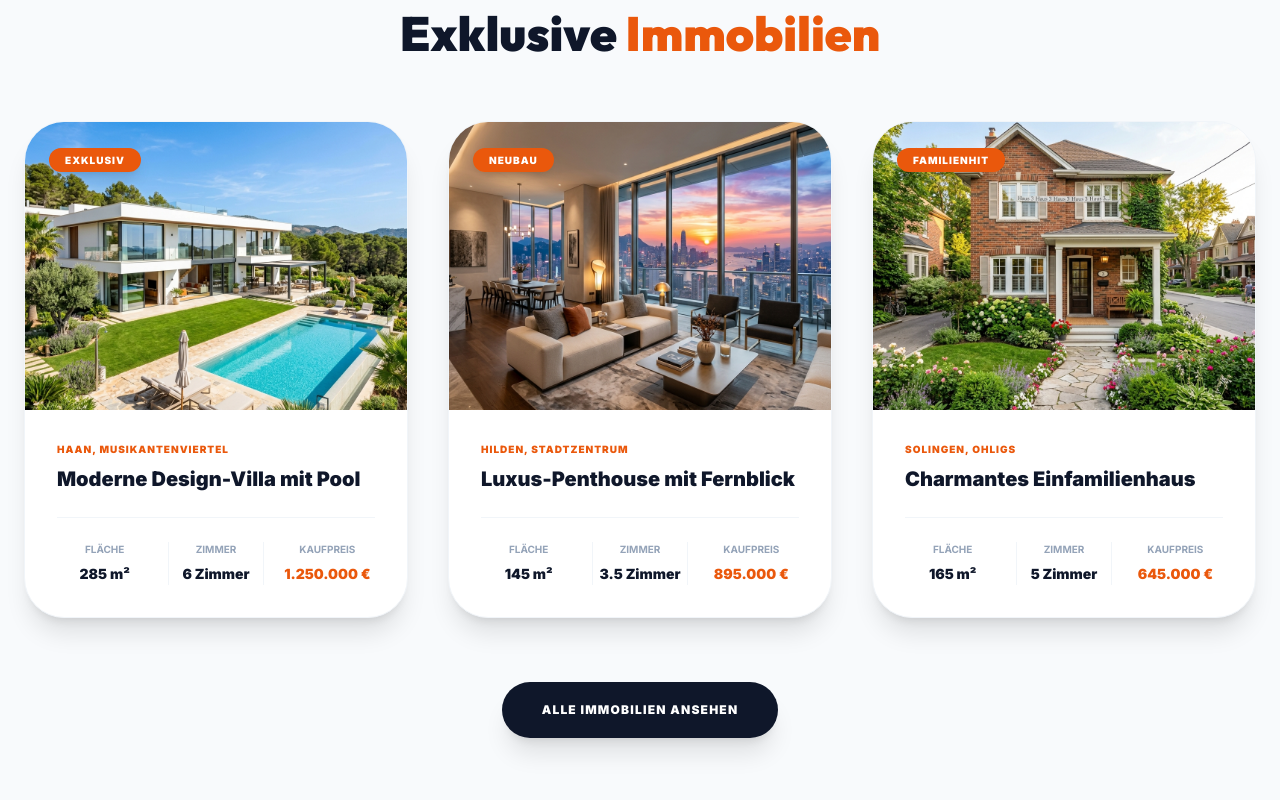
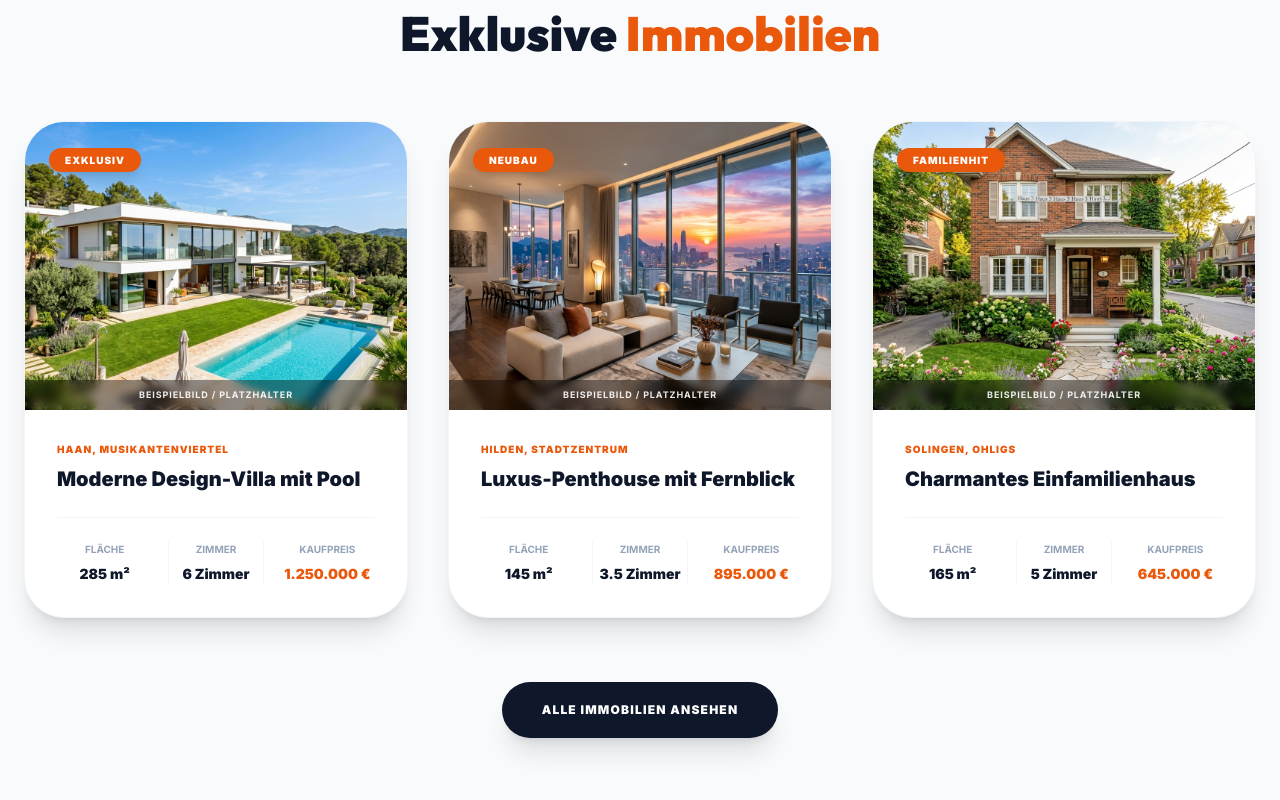
Before and after one commit to timmsug-source/website-linkedin, a Next.js app: page /beispiel/immobilienmakler in a window 1280 px wide. Shown: the part 2458-3258 px from the top of the page. Built offline with nearby package versions, Linux system fonts and the light colour scheme.

Commit message:
Add placeholder disclaimer to property images

```diff
--- a/src/components/beispiel/MaklerExample.tsx
+++ b/src/components/beispiel/MaklerExample.tsx
@@ -327,6 +327,12 @@ export function MaklerExampleProperties() {
                     {prop.tag}
                   </span>
                 </div>
+                {/* Image Placeholder Disclaimer */}
+                <div className="absolute bottom-0 left-0 right-0 bg-black/40 backdrop-blur-sm py-2 px-4">
+                  <p className="text-[9px] text-white/90 font-bold uppercase tracking-widest text-center">
+                    Beispielbild / Platzhalter
+                  </p>
+                </div>
               </div>
 
               {/* Content */}
```
